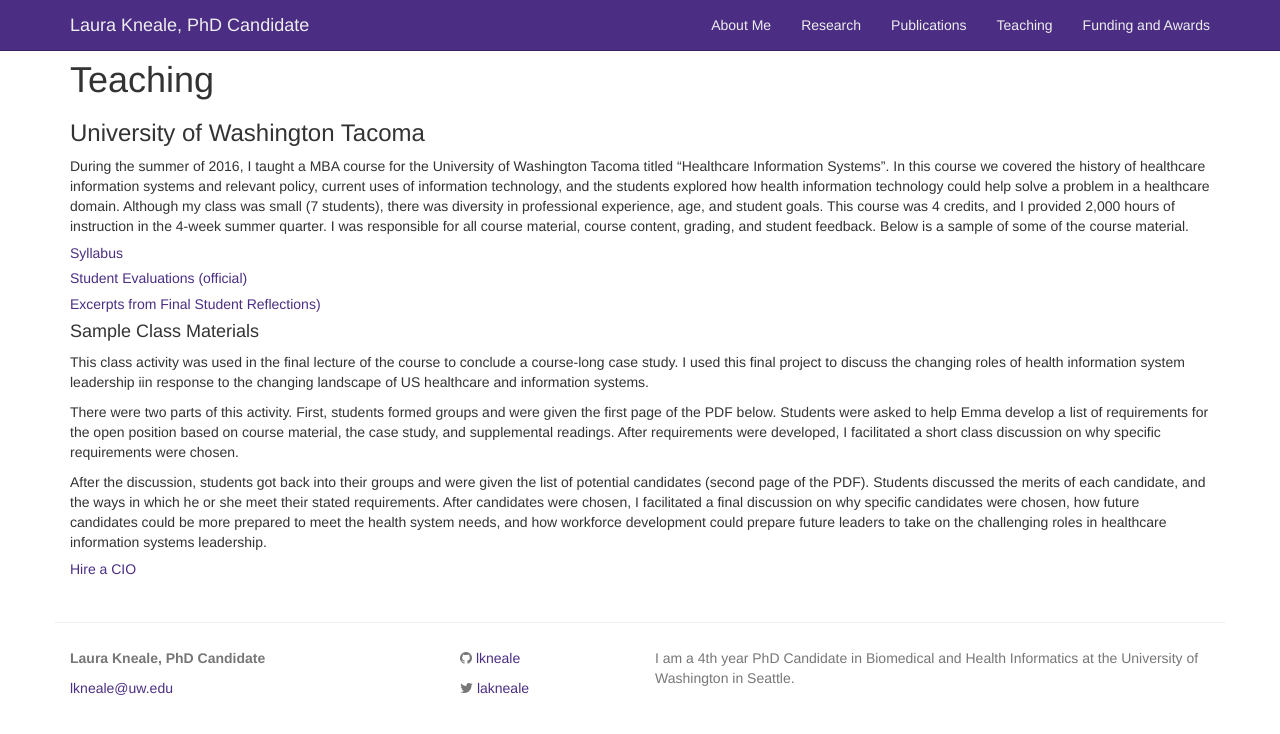
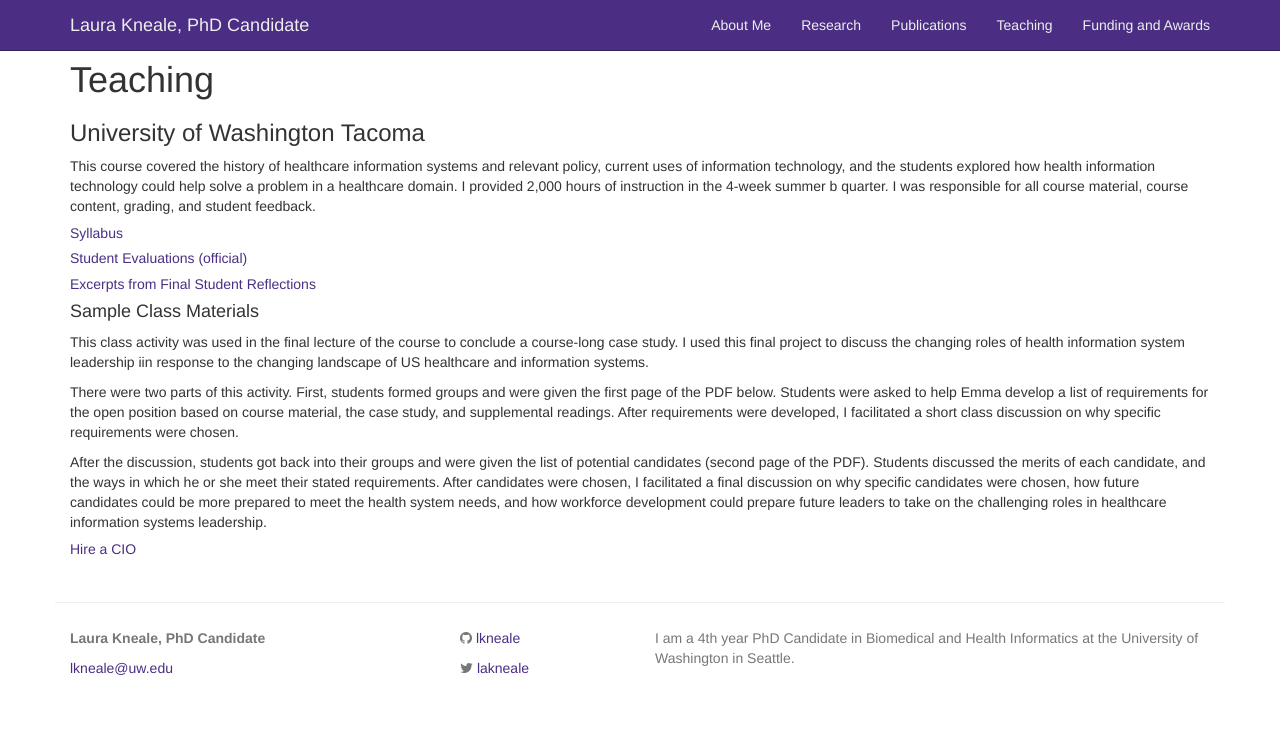
Before and after one commit to lkneale/lkneale.github.io, a Jekyll site: the page built from teaching.md, in a window 1280 px wide. Shown: the top 734 px of the page. Built offline with Jekyll 4.4.1, drawn with Linux system fonts in a browser that asks for light colours.

Commit message:
Update teaching.md

```diff
--- a/teaching.md
+++ b/teaching.md
@@ -4,13 +4,13 @@ title: Teaching
 permalink: /teaching/
 ---
 ### University of Washington Tacoma
-During the summer of 2016, I taught a MBA course for the University of Washington Tacoma titled "Healthcare Information Systems". In this course we covered the history of healthcare information systems and relevant policy, current uses of information technology, and the students explored how health information technology could help solve a problem in a healthcare domain. Although my class was small (7 students), there was diversity in professional experience, age, and student goals. This course was 4 credits, and I provided 2,000 hours of instruction in the 4-week summer quarter. I was responsible for all course material, course content, grading, and student feedback. Below is a sample of some of the course material.
+This course covered the history of healthcare information systems and relevant policy, current uses of information technology, and the students explored how health information technology could help solve a problem in a healthcare domain. I provided 2,000 hours of instruction in the 4-week summer b quarter. I was responsible for all course material, course content, grading, and student feedback.
 
 ##### <a href="/images/Tacoma Syllabus.pdf" target="_blank">Syllabus
 
 ##### <a href="/images/Course Evaluation.pdf" target="_blank">Student Evaluations (official)
 
-##### <a href="/images/class comments.pdf" target="_blank">Excerpts from Final Student Reflections)
+##### <a href="/images/class comments.pdf" target="_blank">Excerpts from Final Student Reflections
 
 
 #### Sample Class Materials
```
